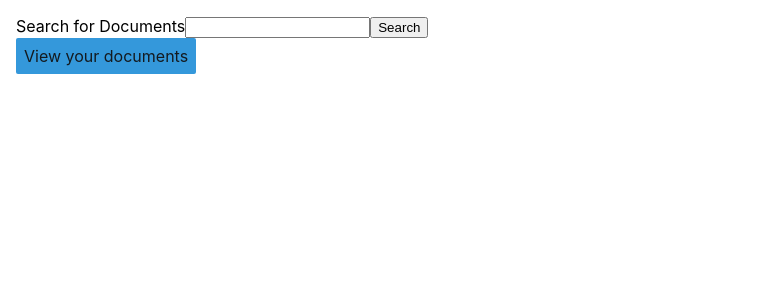
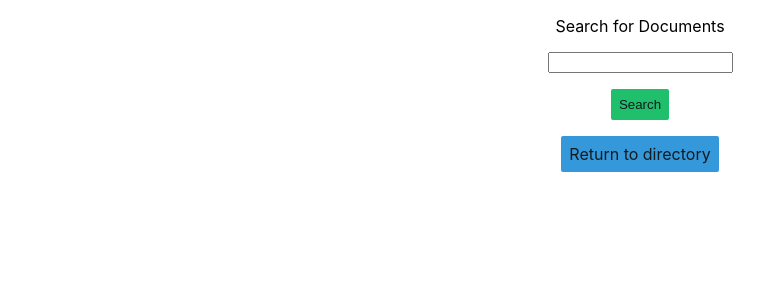
Before and after one commit to Ross-mc/file-directory-app, a React (Create React App) app: page /search in a window 1280 px wide. Shown: the top 300 px of the page, without its empty margins (0-780 px from the left). Built offline with nearby package versions, Linux system fonts and the light colour scheme.

Commit message:
search form styling

```diff
--- a/src/components/Search/index.tsx
+++ b/src/components/Search/index.tsx
@@ -3,7 +3,8 @@ import fileContext from '../../store/fileContext';
 import { FileType } from '../../types/file';
 import fileSearchByName from '../../utils/fileSearchByName';
 import Folder from '../Folder';
-import ErrorMessage from '../UI/Error';
+import ErrorMessage from '../UI/Error/ErrorMessage';
+import classes from './search.module.scss';
 
 const SearchBar: React.FC = () => {
   const [errorMessage, setErrorMessage] = useState<string>('');
@@ -27,17 +28,21 @@ const SearchBar: React.FC = () => {
   };
 
   return (
+    <>
       <form
-      className="search-bar"
+        className={classes.searchForm}
         onSubmit={submitHandler}
         data-testid="search-form"
       >
         <label htmlFor="search-input">Search for Documents</label>
         <input type="text" id="search-input" ref={searchInput} />
-      <button type="submit">Search</button>
+        <button type="submit" className="btn-secondary">
+          Search
+        </button>
         {errorMessage.length > 0 && <ErrorMessage message={errorMessage} />}
+      </form>
       {files.length > 0 && <Folder files={files} name={'Search Results'} />}
-    </form>
+    </>
   );
 };
 
--- /dev/null
+++ b/src/components/Search/search.module.scss
@@ -0,0 +1,16 @@
+.searchForm {
+  display: flex;
+  flex-direction: column;
+  width: 90%;
+  max-width: 400px;
+  margin: 0 auto;
+  align-items: center;
+}
+
+.searchForm * {
+  margin-bottom: 1rem;
+}
+
+.searchForm label {
+  text-align: center;
+}
--- a/src/index.scss
+++ b/src/index.scss
@@ -25,3 +25,20 @@ body {
 .btn-primary:hover {
   background-color: $lightblue;
 }
+
+.btn-secondary {
+  background-color: $green;
+  color: $black;
+  border: none;
+  border-radius: 2px;
+  padding: 0.5rem;
+  text-decoration: none;
+  display: block;
+  width: fit-content;
+  margin-bottom: 1rem;
+  cursor: pointer;
+}
+
+.btn-secondary:hover {
+  background-color: $lightgreen;
+}
--- a/src/pages/Documents.tsx
+++ b/src/pages/Documents.tsx
@@ -1,4 +1,4 @@
-import { useLocation, useHistory, Link } from 'react-router-dom';
+import { useLocation, Link } from 'react-router-dom';
 import useFileSearch from '../hooks/useFileSearch';
 import { useContext } from 'react';
 import Folder from '../components/Folder';
--- a/src/pages/Search.tsx
+++ b/src/pages/Search.tsx
@@ -5,8 +5,12 @@ const Search: React.FC = () => {
   return (
     <>
       <SearchBar />
-      <Link to="/documents" className="btn-primary">
-        View your documents
+      <Link
+        to="/documents"
+        className="btn-primary"
+        style={{ margin: '0 auto' }}
+      >
+        Return to directory
       </Link>
     </>
   );
--- a/src/styles/_colors.scss
+++ b/src/styles/_colors.scss
@@ -4,3 +4,5 @@ $lightgrey: #d1d1d1;
 $black: #141a1f;
 $lightred: #ff6b81;
 $darkred: #ea2027;
+$lightgreen: #26de81;
+$green: #20bf6b;
```
Lines whose indentation alone changed are shown as unchanged.
